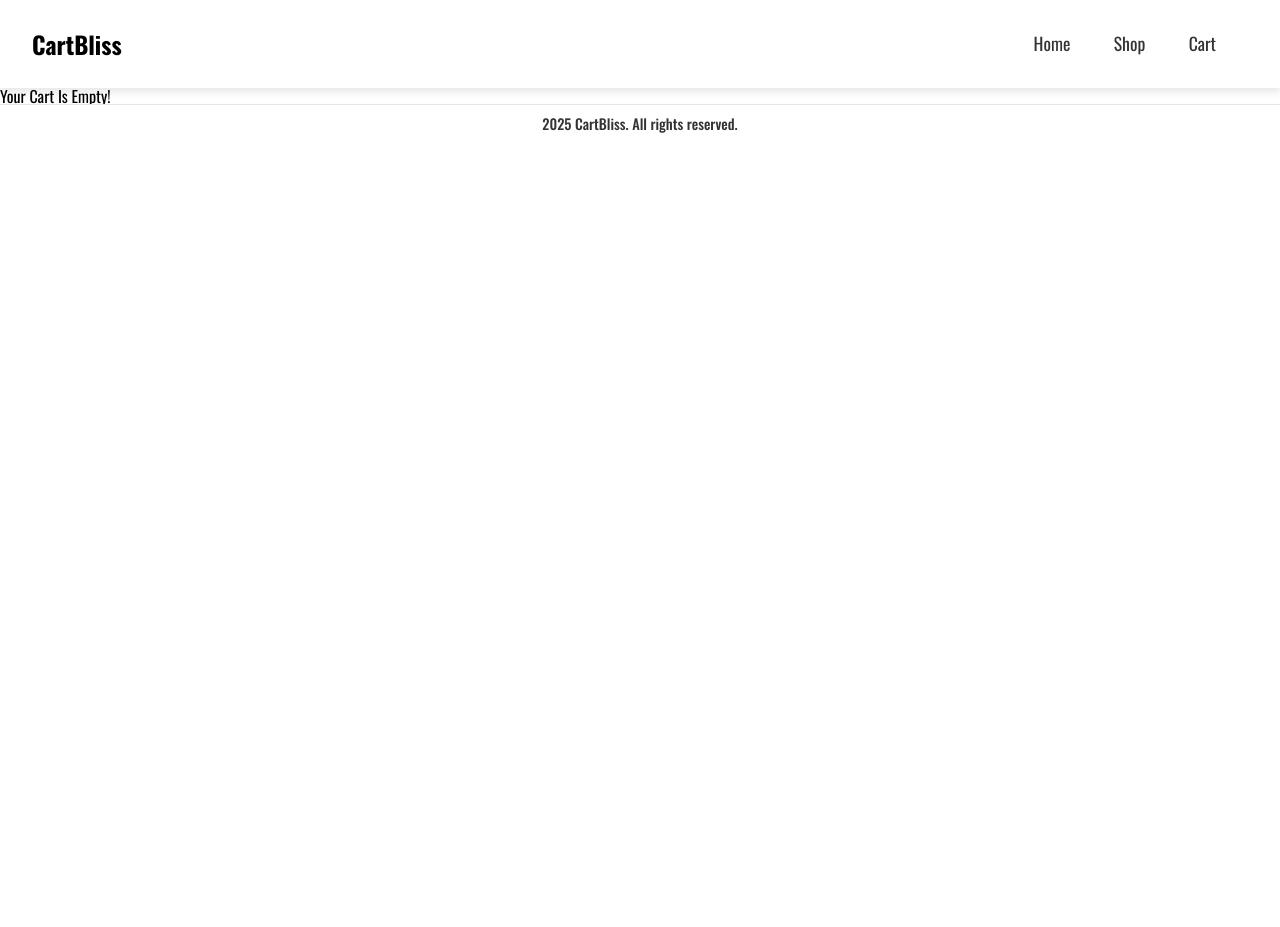
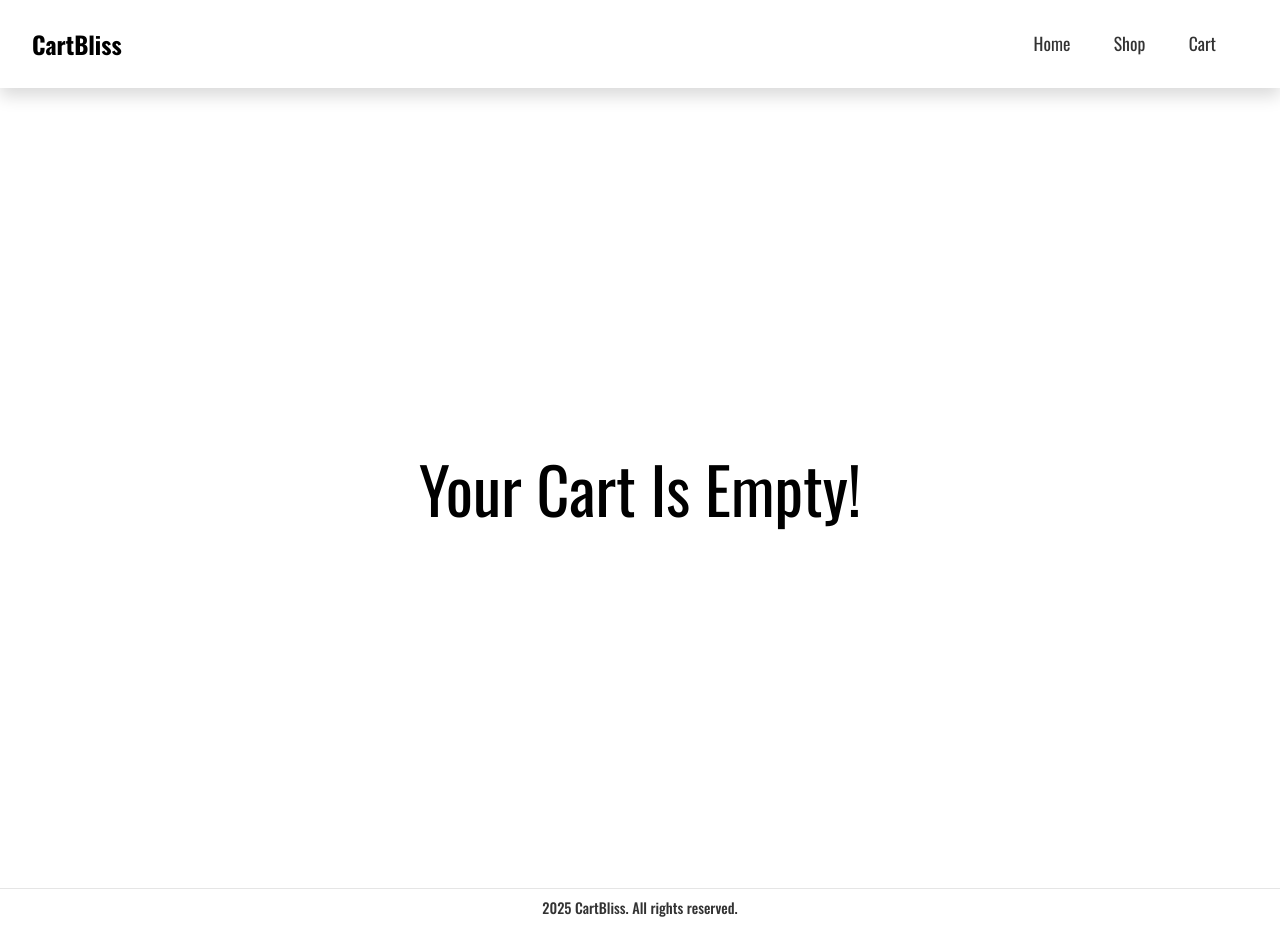
Before and after one commit to Hudsondaniel/Shopping-Cart, a React (Vite) app in the folder ShoppingCart/: page /cart in a window 1280 px wide. Before the commit the page ends 800 px from the top, so only its background shows below. Built offline with nearby package versions, Linux system fonts and the light colour scheme.

Commit message:
Most of the big things are completed!

```diff
--- a/ShoppingCart/src/CSS/cart.css
+++ b/ShoppingCart/src/CSS/cart.css
@@ -75,3 +75,11 @@
 .clear-checkout .checkout-btn:hover {
     background: linear-gradient(135deg, #0072ff, #00c6ff);
 }
+
+.empty-cart{
+    display: flex;
+    justify-content: center;
+    align-items: center;
+    font-size: 4rem;
+    height: 100vh;
+}
--- a/ShoppingCart/src/pages/Cart.jsx
+++ b/ShoppingCart/src/pages/Cart.jsx
@@ -17,7 +17,7 @@ export default function Cart() {
             <Navbar />
             <div className="cart-container">
                 {cart.length === 0 ? (
-                    <p>Your Cart Is Empty!</p>
+                    <p className="empty-cart">Your Cart Is Empty!</p>
                 ) : (
                     <div>
                         {cart.map((item, index) => (
```
